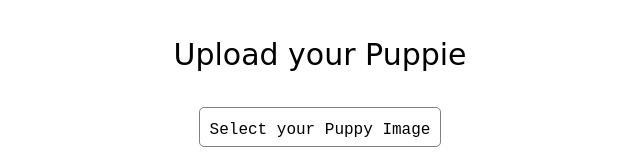
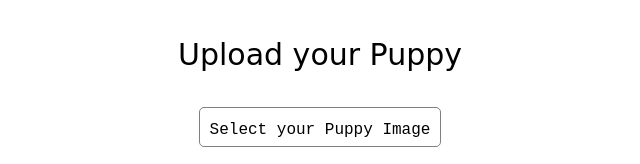
Before and after one commit to FabzDev/randompuppies.github.io, a plain HTML site: page index.html in a window 1280 px wide. Shown: the part 304-468 px from the top of the page, 320-960 px from the left. Drawn offline with Linux system fonts and the light colour scheme; no server answers; a web font is replaced by a local one.

Commit message:
Puppie remplazado por Puppy

```diff
--- a/index.html
+++ b/index.html
@@ -25,7 +25,7 @@
 			</div>
 
 			<div class="upload-photo">
-				<h3>Upload your Puppie</h3>
+				<h3>Upload your Puppy</h3>
 				<form id="puppyForm">
 					<div class="preview">
 						<img id="file-ip-1-preview" />
```
